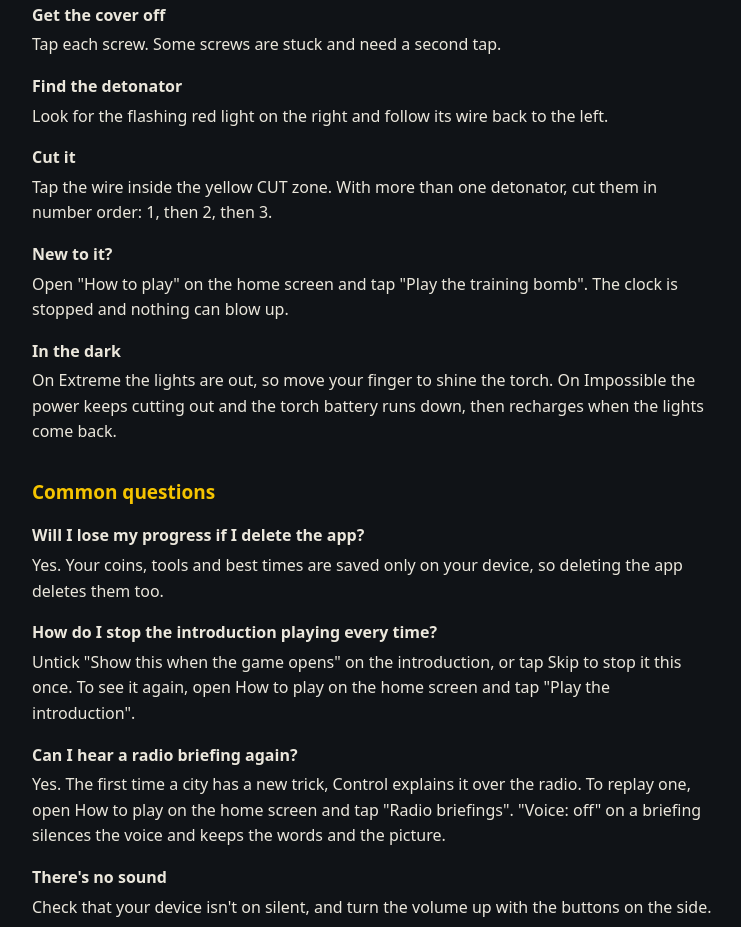
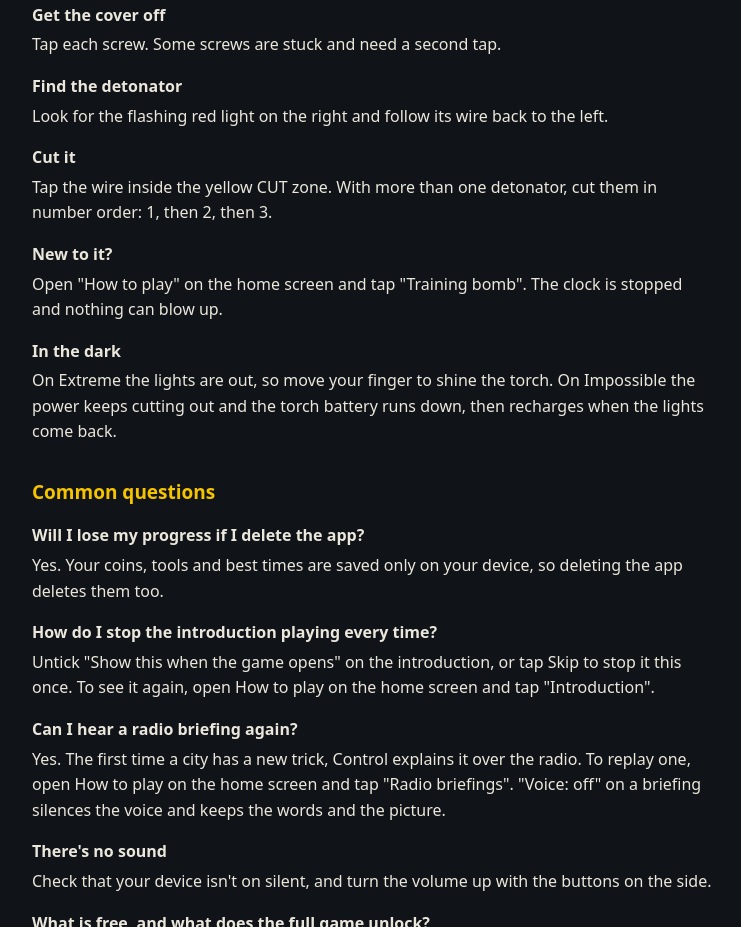
Before and after one commit to markyb250/detonate, a plain HTML site: page support.html in a window 1280 px wide. Shown: the part 354-1281 px from the top of the page, without its empty margins (268-1009 px from the left). Drawn offline with Linux system fonts and the light colour scheme.

Commit message:
Support page: match the new How to play button names
Co-Authored-By: Claude Fable 5.2 <noreply@anthropic.com>

```diff
--- a/support.html
+++ b/support.html
@@ -39,7 +39,7 @@
     <dt>Cut it</dt>
     <dd>Tap the wire inside the yellow CUT zone. With more than one detonator, cut them in number order: 1, then 2, then 3.</dd>
     <dt>New to it?</dt>
-    <dd>Open "How to play" on the home screen and tap "Play the training bomb". The clock is stopped and nothing can blow up.</dd>
+    <dd>Open "How to play" on the home screen and tap "Training bomb". The clock is stopped and nothing can blow up.</dd>
     <dt>In the dark</dt>
     <dd>On Extreme the lights are out, so move your finger to shine the torch. On Impossible the power keeps cutting out and the torch battery runs down, then recharges when the lights come back.</dd>
   </dl>
@@ -49,7 +49,7 @@
     <dt>Will I lose my progress if I delete the app?</dt>
     <dd>Yes. Your coins, tools and best times are saved only on your device, so deleting the app deletes them too.</dd>
     <dt>How do I stop the introduction playing every time?</dt>
-    <dd>Untick "Show this when the game opens" on the introduction, or tap Skip to stop it this once. To see it again, open How to play on the home screen and tap "Play the introduction".</dd>
+    <dd>Untick "Show this when the game opens" on the introduction, or tap Skip to stop it this once. To see it again, open How to play on the home screen and tap "Introduction".</dd>
     <dt>Can I hear a radio briefing again?</dt>
     <dd>Yes. The first time a city has a new trick, Control explains it over the radio. To replay one, open How to play on the home screen and tap "Radio briefings". "Voice: off" on a briefing silences the voice and keeps the words and the picture.</dd>
     <dt>There's no sound</dt>
```
